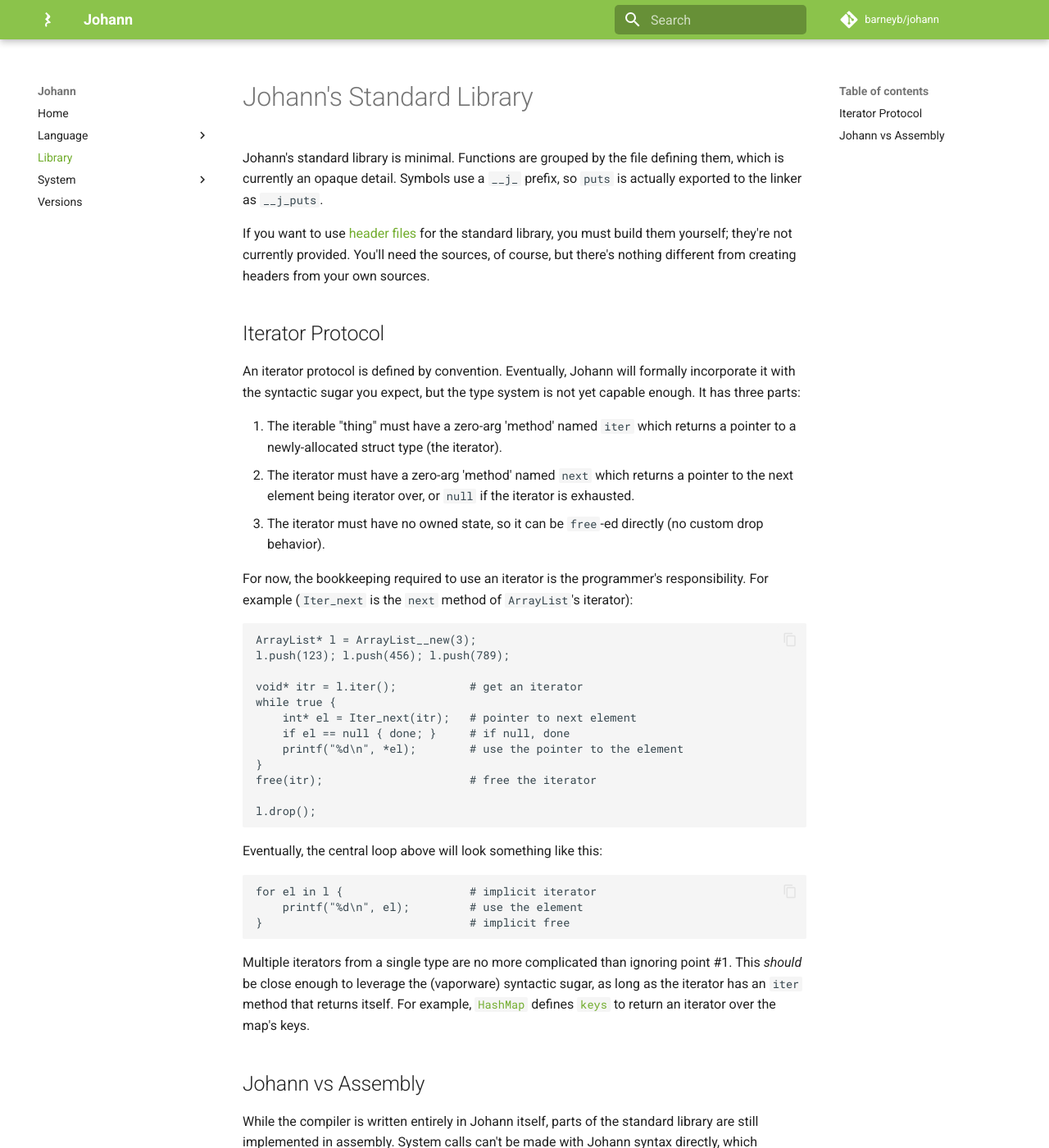
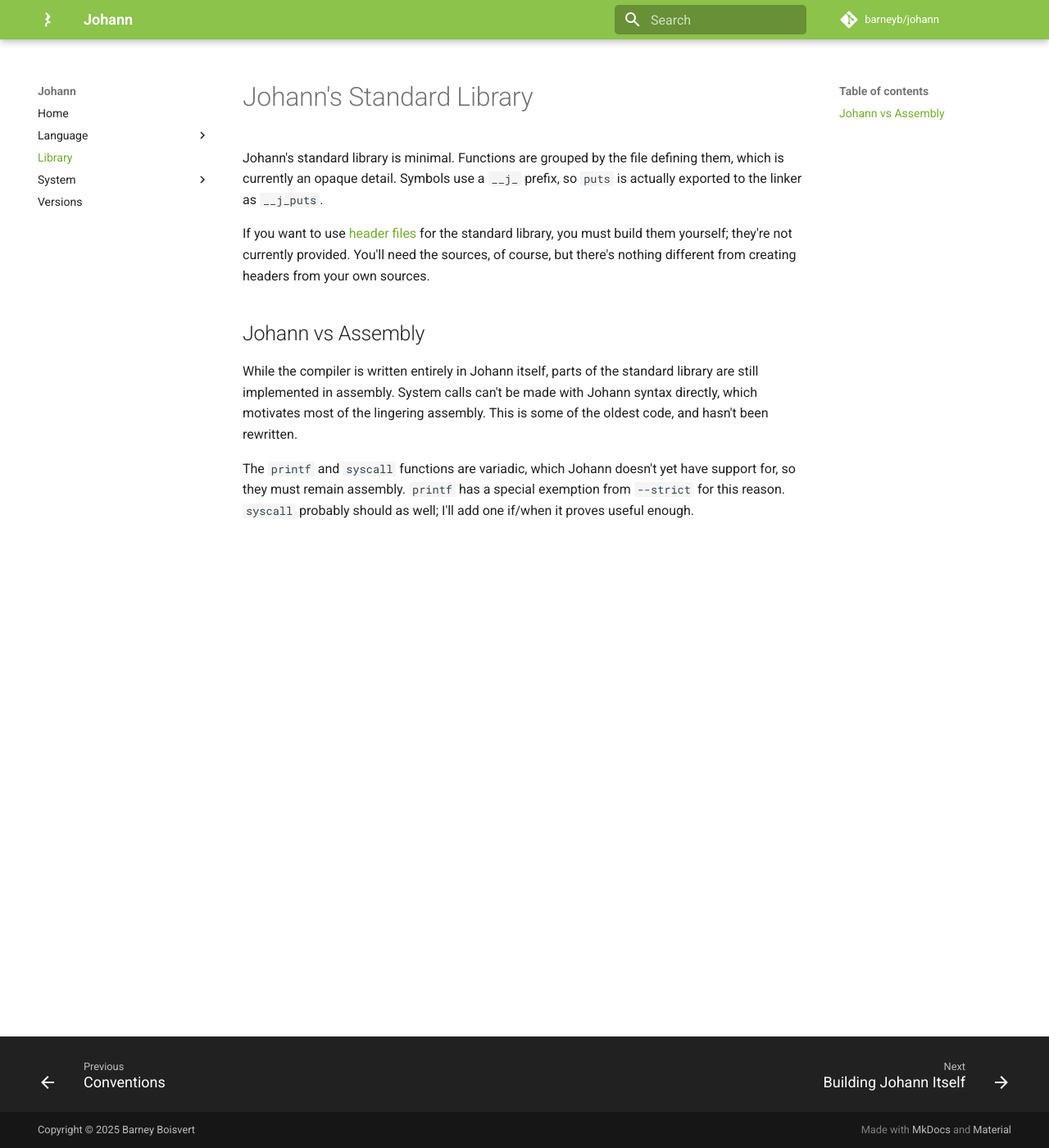
Before and after one commit to barneyb/johann, an MkDocs documentation site: the page built from documentation/docs/library/index.md, in a window 1280 px wide and 1400 px high. Shown: the whole window at 82% size. Built offline with MkDocs 1.6.1 and Material for MkDocs 9.7.7, drawn with Linux system fonts in a browser that asks for light colours; comment, search, counter and statistics services are not loaded; some of the changed text lies outside the part shown.

Commit message:
new conventions page, for iterator et al

````diff
--- a/documentation/docs/library/index.md
+++ b/documentation/docs/library/index.md
@@ -4,41 +4,6 @@
 
 If you want to use [header files](../build/index.md#header-files) for the standard library, you must build them yourself; they're not currently provided. You'll need the sources, of course, but there's nothing different from creating headers from your own sources.
 
-## Iterator Protocol
-
-An iterator protocol is defined by convention. Eventually, Johann will formally incorporate it with the syntactic sugar you expect, but the type system is not yet capable enough. It has three parts:
-
-1. The iterable "thing" must have a zero-arg 'method' named `iter` which returns a pointer to a newly-allocated struct type (the iterator).
-1. The iterator must have a zero-arg 'method' named `next` which returns a pointer to the next element being iterator over, or `null` if the iterator is exhausted.
-1. The iterator must have no owned state, so it can be `free`-ed directly (no custom drop behavior).
-
-For now, the bookkeeping required to use an iterator is the programmer's responsibility. For example (`Iter_next` is the `next` method of `ArrayList`'s iterator):
-
-```johann
-ArrayList* l = ArrayList__new(3);
-l.push(123); l.push(456); l.push(789);
-
-void* itr = l.iter();           # get an iterator
-while true {
-    int* el = Iter_next(itr);   # pointer to next element
-    if el == null { done; }     # if null, done
-    printf("%d\n", *el);        # use the pointer to the element
-}
-free(itr);                      # free the iterator
-
-l.drop();
-```
-
-Eventually, the central loop above will look something like this:
-
-```
-for el in l {                   # implicit iterator
-    printf("%d\n", el);         # use the element
-}                               # implicit free
-```
-
-Multiple iterators from a single type are no more complicated than ignoring point #1. This _should_ be close enough to leverage the (vaporware) syntactic sugar, as long as the iterator has an `iter` method that returns itself. For example, [`HashMap`](hashmap.jn.md) defines [`keys`](hashmap.jn.md#hashmap_keys) to return an iterator over the map's keys.
-
 ## Johann vs Assembly
 
 While the compiler is written entirely in Johann itself, parts of the standard library are still implemented in assembly. System calls can't be made with Johann syntax directly, which motivates most of the lingering assembly. This is some of the oldest code, and hasn't been rewritten.
````
Also changed, not shown: documentation/docs/language/conventions.md (added, +61 -0 lines), documentation/docs/language/03_control-flow.md (renamed from documentation/docs/language/control-flow.md), documentation/docs/language/04_expressions.md (renamed from documentation/docs/language/expressions.md).
